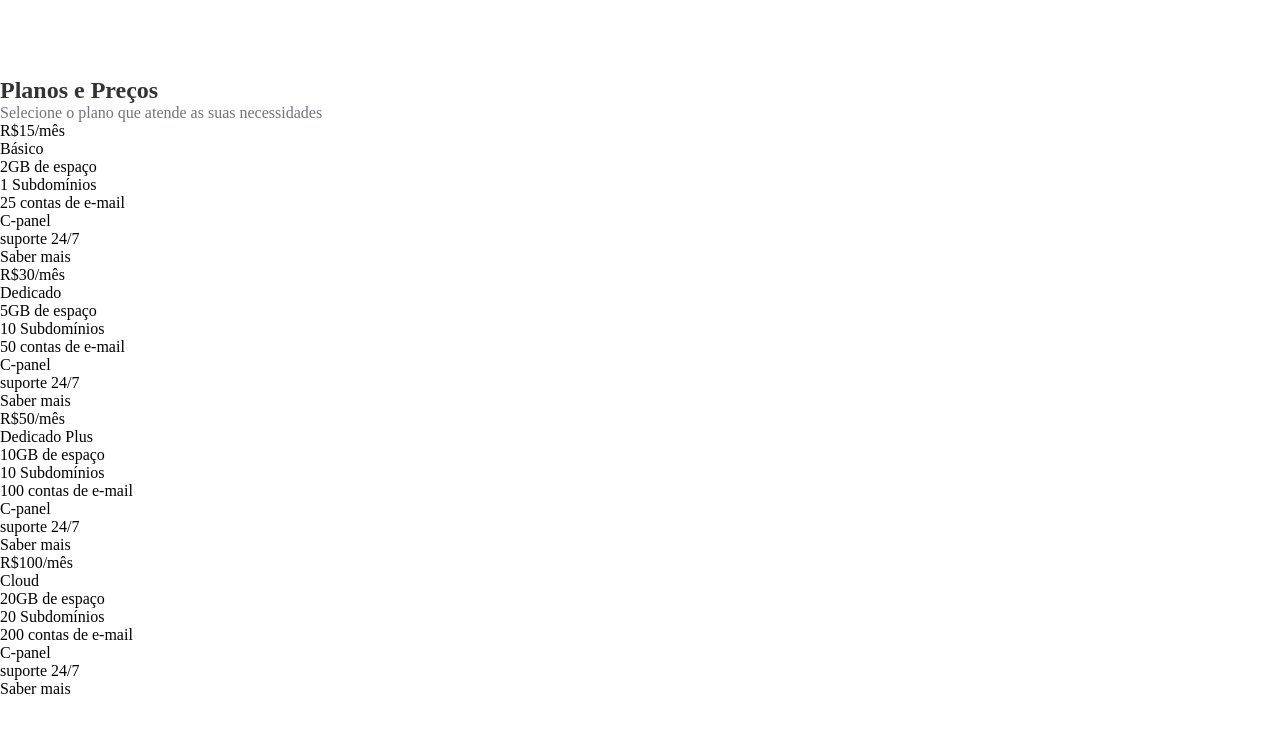
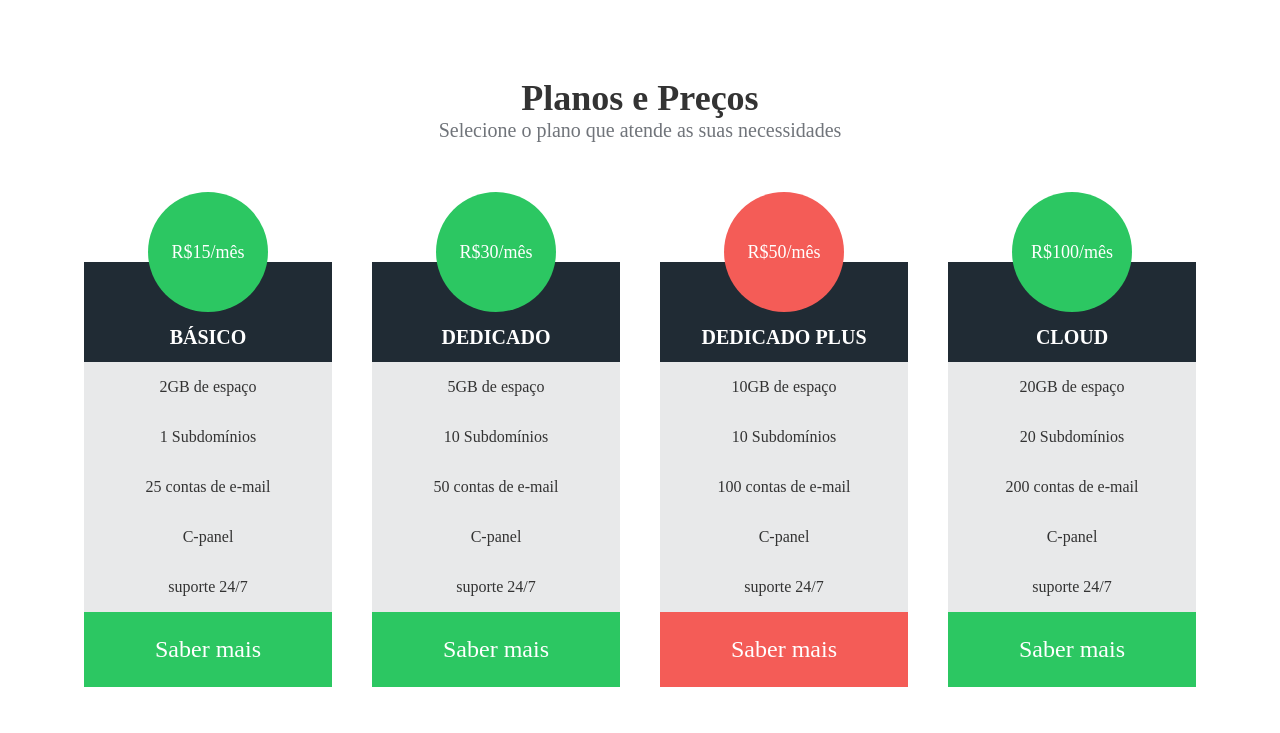
Before and after one commit to karollainnyteles/Frontend-training, a plain HTML site: page 8_HDC_HOST/index.html in a window 1280 px wide. Shown: the part 845-1578 px from the top of the page. Before the commit the page ends 1543 px from the top, so only its background shows below. Drawn offline with Linux system fonts and the light colour scheme.

Commit message:
add styles for plans and prices

```diff
--- a/8_HDC_HOST/css/styles.css
+++ b/8_HDC_HOST/css/styles.css
@@ -137,3 +137,78 @@ nav {
 .services-container p {
     line-height: 24px;
 }
+
+/* prices and plans */
+.pricing-container {
+    padding-bottom: 5rem;
+    text-align: center;
+}
+
+.pricing-container h2 {
+    font-size: 36px;
+}
+
+.pricing-container p {
+    font-size: 20px;
+}
+
+.plans-container {
+    display: flex;
+    justify-content: space-between;
+    width: 90%;
+    margin: 50px auto 0;
+}
+
+.plan {
+    flex: 1;
+    max-width: 275px;
+    margin: 0 20px;
+}
+
+.plan ul {
+    padding: 0;
+}
+
+.plan li {
+    list-style: none;
+    height: 50px;
+    line-height: 50px;
+    background-color: #e8e9ea;
+    color: #333;
+
+}
+
+.plan .price {
+    width: 120px;
+    height: 120px;
+    border-radius: 50%;
+    background-color: #2cc762;
+    color: #fff;
+    text-align: center;
+    line-height: 120px;
+    margin: 0 auto -50px;
+    font-size: 18px;
+    position: relative;
+}
+
+.plan .plan-name {
+    text-transform: uppercase;
+    font-size: 20px;
+    font-weight: bold;
+    color: #fff;
+    background-color: #202b34;
+    padding: 50px 0;
+}
+
+.plan .plan-btn {
+    background-color: #2cc762;
+    color: #fff;
+    font-size: 24px;
+    height: 75px;
+    line-height: 75px;
+    cursor: pointer;
+}
+
+.plan .recommended {
+    background-color: #f45c57;
+}
--- a/8_HDC_HOST/index.html
+++ b/8_HDC_HOST/index.html
@@ -24,7 +24,9 @@
                       quanto para browsers e outras engines que processam essa informação. nav é uma tag semantica
                     -->
         <nav>
-                    <a href="#"><img class="logo" src="img/hdchostlogo.png" alt="hDc Host" /></a>
+          <a href="#"
+            ><img class="logo" src="img/hdchostlogo.png" alt="hDc Host"
+          /></a>
           <ul class="navbar-items">
             <li><a href="#">Home</a></li>
             <li><a href="#">Preços</a></li>
@@ -45,27 +47,30 @@
             <i class="fas fa-shield-alt"></i>
             <h3>Segurança</h3>
             <p>
-                            Lorem ipsum dolor sit amet consectetur adipisicing elit. Incidunt, soluta. Molestiae velit
-                            perferendis nulla, tenetur, quaerat porro dolore vero excepturi quos debitis dignissimos
-                            ipsum laboriosam hic a laudantium exercitationem mollitia.
+              Lorem ipsum dolor sit amet consectetur adipisicing elit. Incidunt,
+              soluta. Molestiae velit perferendis nulla, tenetur, quaerat porro
+              dolore vero excepturi quos debitis dignissimos ipsum laboriosam
+              hic a laudantium exercitationem mollitia.
             </p>
           </li>
           <li>
             <i class="fas fa-rocket"></i>
             <h3>Performance</h3>
             <p>
-                            Lorem ipsum dolor sit amet consectetur adipisicing elit. Incidunt, soluta. Molestiae velit
-                            perferendis nulla, tenetur, quaerat porro dolore vero excepturi quos debitis dignissimos
-                            ipsum laboriosam hic a laudantium exercitationem mollitia.
+              Lorem ipsum dolor sit amet consectetur adipisicing elit. Incidunt,
+              soluta. Molestiae velit perferendis nulla, tenetur, quaerat porro
+              dolore vero excepturi quos debitis dignissimos ipsum laboriosam
+              hic a laudantium exercitationem mollitia.
             </p>
           </li>
           <li>
             <i class="fas fa-comments"></i>
             <h3>Suporte 24/7</h3>
             <p>
-                            Lorem ipsum dolor sit amet consectetur adipisicing elit. Incidunt, soluta. Molestiae velit
-                            perferendis nulla, tenetur, quaerat porro dolore vero excepturi quos debitis dignissimos
-                            ipsum laboriosam hic a laudantium exercitationem mollitia.
+              Lorem ipsum dolor sit amet consectetur adipisicing elit. Incidunt,
+              soluta. Molestiae velit perferendis nulla, tenetur, quaerat porro
+              dolore vero excepturi quos debitis dignissimos ipsum laboriosam
+              hic a laudantium exercitationem mollitia.
             </p>
           </li>
         </ul>
@@ -73,6 +78,7 @@
       <section class="pricing-container">
         <h2>Planos e Preços</h2>
         <p>Selecione o plano que atende as suas necessidades</p>
+        <div class="plans-container">
           <div class="plan">
             <ul>
               <li class="price">R$15/mês</li>
@@ -106,7 +112,7 @@
               <li>100 contas de e-mail</li>
               <li>C-panel</li>
               <li>suporte 24/7</li>
-                        <li class="plan-btn">Saber mais</li>
+              <li class="plan-btn recommended">Saber mais</li>
             </ul>
           </div>
           <div class="plan">
@@ -121,6 +127,7 @@
               <li class="plan-btn">Saber mais</li>
             </ul>
           </div>
+        </div>
       </section>
     </main>
   </body>
```
Lines whose indentation alone changed are shown as unchanged.
